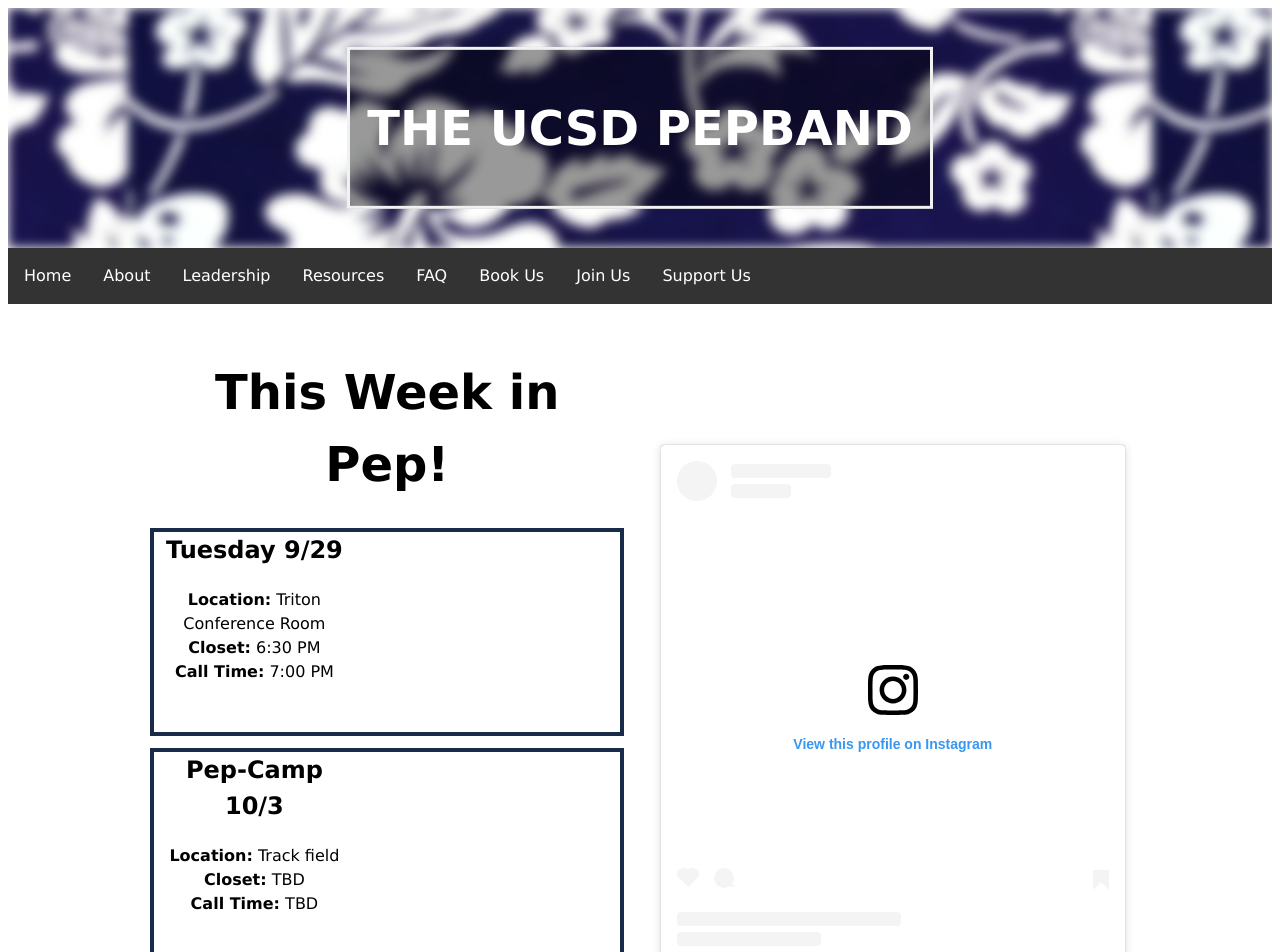
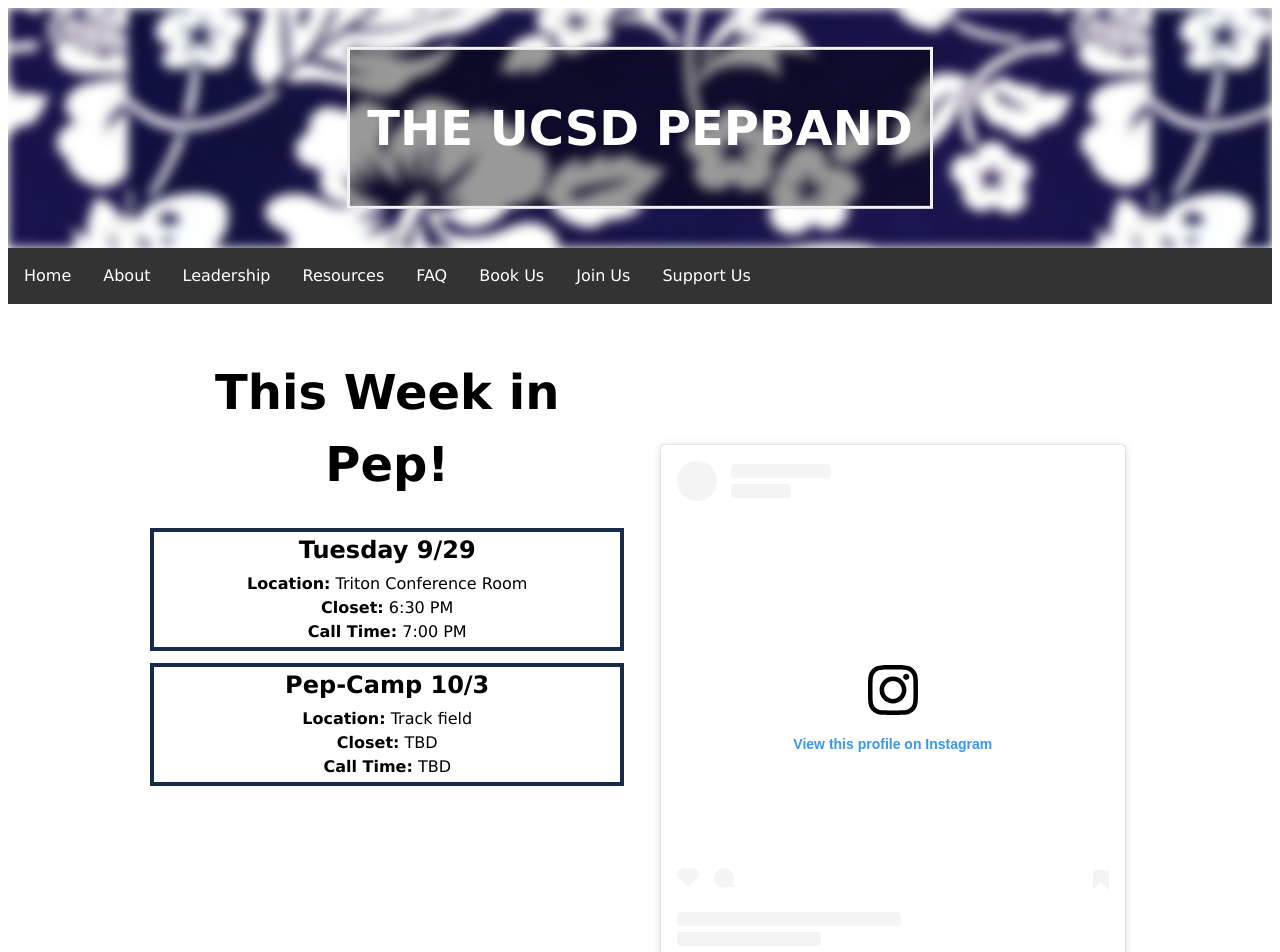
Before and after one commit to The-UCSD-Pepband/The-UCSD-Pepband, a Jekyll site: the page built from index.html, in a window 1280 px wide. Shown: the top 952 px of the page. Built offline with Jekyll 4.4.1, drawn with Linux system fonts in a browser that asks for light colours; a script that is not in the unit is left out.

Commit message:
looks better, might come back

```diff
--- a/css/main.css
+++ b/css/main.css
@@ -146,12 +146,17 @@
   border: 0;
 }
 
-.weekly-events{
-  width: 200px;
-  height: 200px;
+.weekly-events h2 {
+  margin-bottom: 4px; /* Controls space below heading (decrease or set to 0) */
+}
+
+.weekly-events p {
+  width: 100%;
+  height: 75px;
   border-radius: 50%;
+  margin-top: 0;
   object-fit: cover;
-  text-align: center;
+  text-align: center !important;
 }
 
 
```
